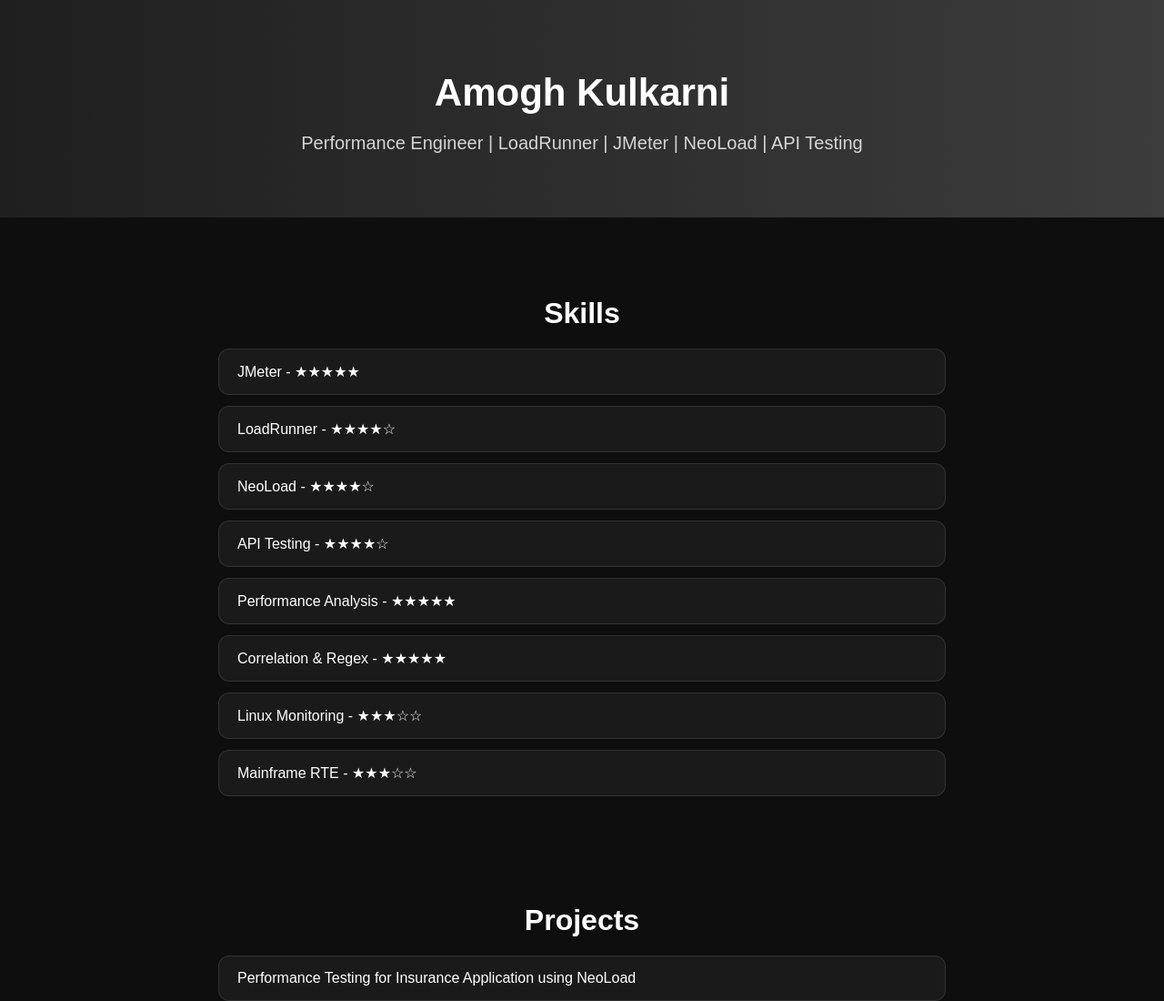
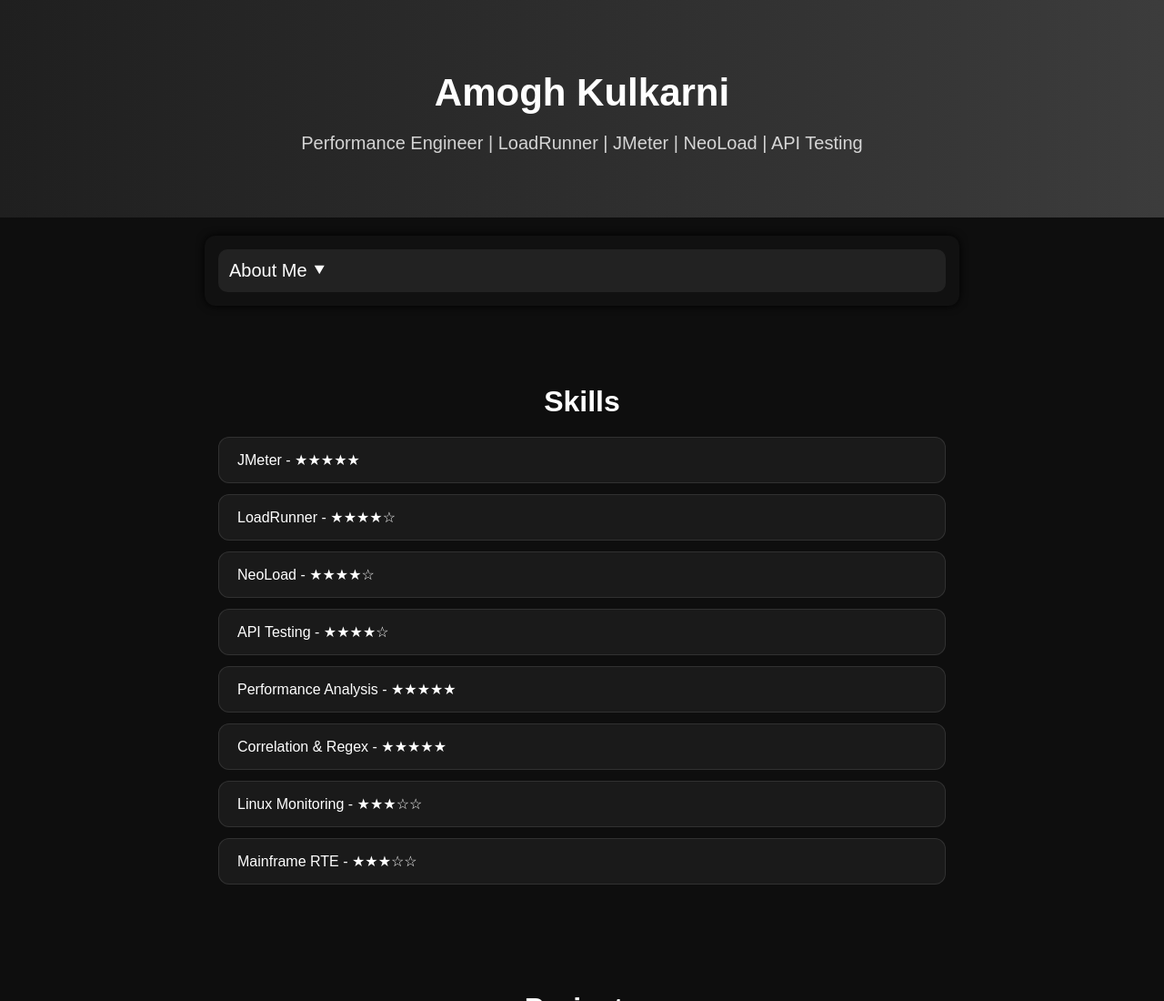
Before and after one commit to amogh-RealBarco/amogh-performance-dashboard, a plain HTML site: page index.html in a window 1280 px wide. Shown: the top 1100 px of the page at 91% size. Drawn offline with Linux system fonts and the light colour scheme.

Commit message:
Update index.html

```diff
--- a/index.html
+++ b/index.html
@@ -4,6 +4,7 @@
   <meta charset="UTF-8" />
   <meta name="viewport" content="width=device-width, initial-scale=1.0" />
   <title>Amogh Portfolio</title>
+
   <style>
     body {
       margin: 0;
@@ -12,6 +13,7 @@
       background: #0e0e0e;
       color: white;
     }
+
     header {
       padding: 50px 20px;
       text-align: center;
@@ -25,6 +27,7 @@
       font-size: 20px;
       opacity: 0.8;
     }
+
     section {
       max-width: 800px;
       margin: 40px auto;
@@ -35,6 +38,7 @@
       margin-bottom: 20px;
       text-align: center;
     }
+
     .skill-box, .project-box {
       background: rgba(255,255,255,0.05);
       padding: 15px 20px;
@@ -42,6 +46,7 @@
       border: 1px solid rgba(255,255,255,0.1);
       margin-bottom: 12px;
     }
+
     .resume-btn {
       display: inline-block;
       margin-top: 20px;
@@ -53,14 +58,66 @@
       border-radius: 8px;
       text-decoration: none;
     }
+
+    /* ABOUT ME SECTION */
+    .about-container {
+      width: 85%;
+      margin: 20px auto;
+      background-color: #111;
+      padding: 15px;
+      border-radius: 12px;
+      box-shadow: 0px 0px 10px #000;
+    }
+
+    .about-toggle {
+      width: 100%;
+      background-color: #222;
+      color: #fff;
+      padding: 12px;
+      font-size: 20px;
+      border: none;
+      border-radius: 10px;
+      cursor: pointer;
+      text-align: left;
+    }
+
+    .about-content {
+      margin-top: 10px;
+      background-color: #181818;
+      color: #ccc;
+      padding: 15px;
+      border-radius: 10px;
+      display: none;
+      animation: fadeIn 0.3s ease-in-out;
+    }
+
+    @keyframes fadeIn {
+      from { opacity: 0; }
+      to { opacity: 1; }
+    }
   </style>
 </head>
+
 <body>
 
 <header>
   <h1>Amogh Kulkarni</h1>
   <p>Performance Engineer | LoadRunner | JMeter | NeoLoad | API Testing</p>
 </header>
+
+<!-- ABOUT ME SECTION -->
+<section id="about-section" class="about-container">
+  <button class="about-toggle" onclick="toggleAbout()">About Me ⯆</button>
+
+  <div id="about-content" class="about-content">
+    <p>
+      Performance Engineer with over <strong>3 years of experience</strong> in optimizing
+      application performance using tools like <strong>NeoLoad, LoadRunner, and JMeter</strong>.
+      Skilled in test strategy, execution, and identifying bottlenecks to ensure
+      robust, scalable, and responsive applications.
+    </p>
+  </div>
+</section>
 
 <section>
   <h2>Skills</h2>
@@ -80,6 +137,21 @@
 </section>
 
 <script>
+  // Toggle About Me section
+  function toggleAbout() {
+    const content = document.getElementById("about-content");
+    const button = document.querySelector(".about-toggle");
+
+    if (content.style.display === "none" || content.style.display === "") {
+      content.style.display = "block";
+      button.innerHTML = "About Me ⯅";
+    } else {
+      content.style.display = "none";
+      button.innerHTML = "About Me ⯆";
+    }
+  }
+
+  // Skill rating generator
   const skills = [
     { name: "JMeter", rating: 5 },
     { name: "LoadRunner", rating: 4 },
@@ -96,7 +168,7 @@
   skills.forEach(skill => {
     const div = document.createElement('div');
     div.className = 'skill-box';
-    div.textContent = `${skill.name} - ${'★'.repeat(skill.rating)}${'☆'.repeat(5-skill.rating)}`;
+    div.textContent = `${skill.name} - ${'★'.repeat(skill.rating)}${'☆'.repeat(5 - skill.rating)}`;
     skillsContainer.appendChild(div);
   });
 </script>
```
